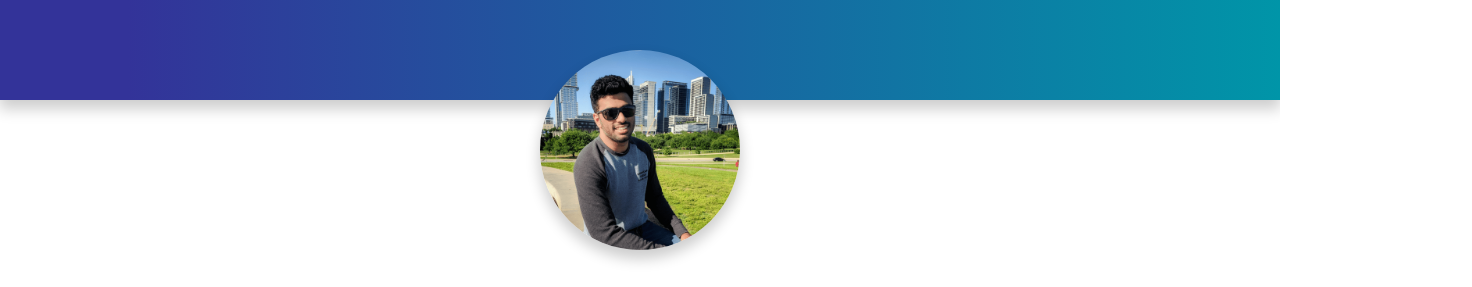
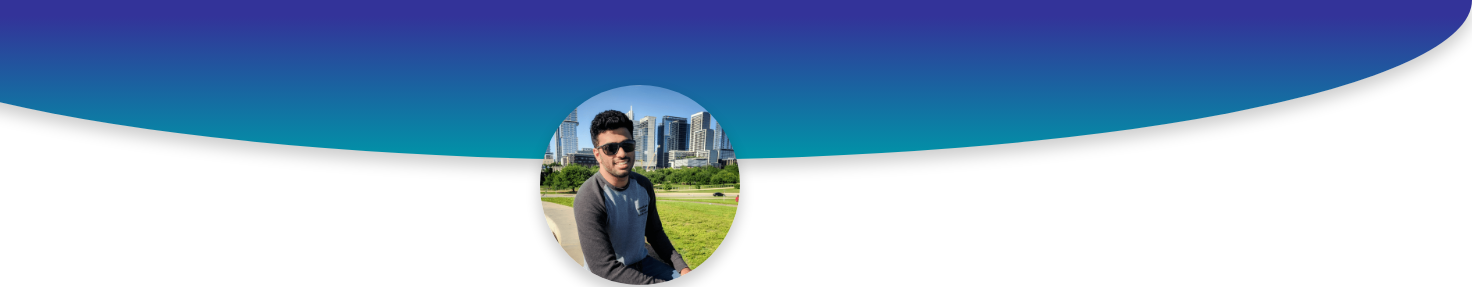
Before and after one commit to maheshbalakrishnan/ether-site, a website: page site/index.html in a window 1280 px wide. Shown: the top 287 px of the page, 1472 px wide, since content can reach past the window. Drawn offline with Linux system fonts and the light colour scheme; a web font is replaced by a local one.

Commit message:
Visual changes

```diff
--- a/site/css/site.css
+++ b/site/css/site.css
@@ -1,6 +1,11 @@
+html {
+    max-width: 100% !important;
+    overflow-x: hidden !important;
+}
+
 body {
     overflow: visible;
-    font-family: 'Noto Sans', sans-serif;
+    font-family: 'Source Sans Pro', sans-serif;
     margin: 0;
     -webkit-font-smoothing: antialiased;
     -moz-osx-font-smoothing: grayscale;
@@ -56,17 +61,18 @@ p::-moz-selection {
 .top-bar {
     background: #333399;
     background-image: -webkit-gradient(linear,left top,right top,from(#0095A8),to(#333399));
-    background-image: linear-gradient(to left,#0095A8,#333399 90%);
+    background-image: linear-gradient(to top,#0095A8,#333399 90%);
     display: block;
     position: absolute;
     top: 0;
     z-index: -500;
-    transition: all 0.4s ease;
+    transition: background-image 0.4s ease;
     width: 100%;
-    height: 15%;
-    max-height: 100px;
-    max-height: 100px;
+    height: 20%;
+    max-height: 300px;
     box-shadow: 0px 8px 14px 1px rgba(0, 0, 0, .2);
+    border-radius: 0 0 50% 50%/0 0 100% 100%;
+    transform: scaleX(1.3);
 }
 
 .card {
@@ -139,7 +145,7 @@ svg {
         flex-direction: column;
         align-items: center;
         text-align: center;
-        padding-top: 50px !important;
+        padding-top: 85px !important;
     }
     .card-text {
         width: 40%;
@@ -161,6 +167,9 @@ svg {
 }
 
 @media all and (min-width: 768px) and (max-width: 1024px) {
+    .card {
+        padding-top: 85px !important;
+    }
     .card-text {
         width: 40%;
     }
@@ -183,6 +192,10 @@ svg {
         position: absolute;
         animation: 0.2s ease-out 0,2s 1 gradient-from-top;
         animation-fill-mode: both;
+    }
+    .card {
+        padding: 20% 3% 3% 3% !important;
+        padding-top: 50px !important;
     }
     .card-text {
         width: 90%;
@@ -207,6 +220,10 @@ svg {
         animation: 0.2s ease-out 0.2s 1 gradient-from-top;
         animation-fill-mode: both;
     }
+    .card {
+        padding: 20% 3% 3% 3% !important;
+        padding-top: 50px !important;
+    }
     .card-text {
         width: 90%;
     }
--- a/site/index.html
+++ b/site/index.html
@@ -40,7 +40,7 @@
     <meta name="theme-color" content="#333399">
     <link rel="canonical" href="https://maheshtech.com/">
     <link href="css/site.css" rel="stylesheet" />
-    <link href="https://fonts.googleapis.com/css?family=Pattaya|Noto+Sans&display=swap" rel="stylesheet">
+    <link href="https://fonts.googleapis.com/css?family=Pattaya|Source+Sans+Pro&display=swap" rel="stylesheet">
 </head>
 <body class="preload">
     <div class="container">
```
